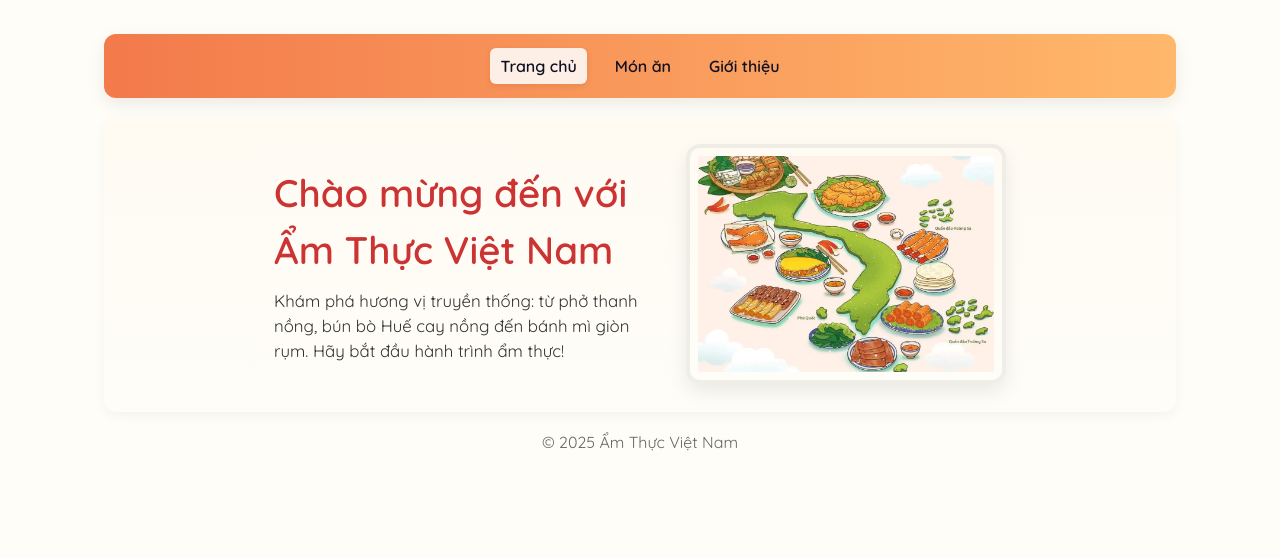
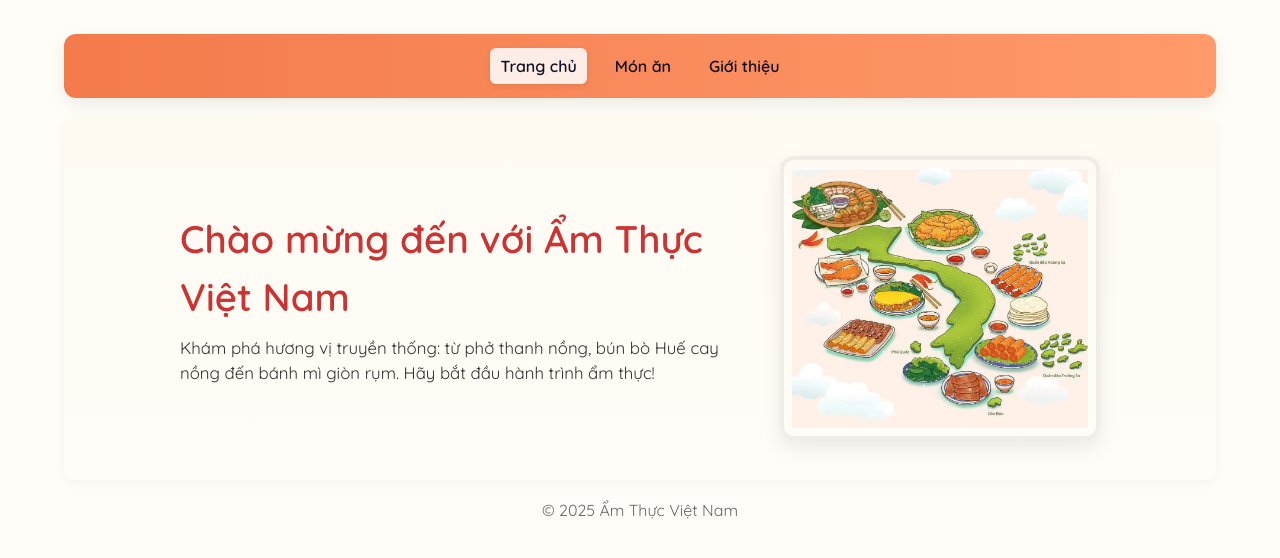
Before and after one commit to Thangvn2006/VietNam_food, a plain HTML site: page index.html in a window 1280 px wide. Drawn offline with Linux system fonts and the light colour scheme.

Commit message:
Update style.css

```diff
--- a/style.css
+++ b/style.css
@@ -38,9 +38,10 @@ nav {
   justify-content: center;
   align-items: center;
   padding: 14px 18px;
-  background: linear-gradient(90deg,#f37a4b,#ffb86b);
+  background: linear-gradient(90deg,#f37a4b,#ff9a6b);
   border-radius: 12px;
   box-shadow: 0 6px 18px rgba(0,0,0,0.08);
+  flex-wrap: wrap;
 }
 nav a {
   color: #112;
@@ -48,15 +49,19 @@ nav a {
   font-weight: 600;
   padding: 6px 10px;
   border-radius: 6px;
+  transition: background 0.2s ease, box-shadow 0.2s ease;
+}
+nav a:hover {
+  background: rgba(255,255,255,0.4);
+  box-shadow: 0 2px 6px rgba(0,0,0,0.08);
 }
 nav a[aria-current="page"] {
   background: rgba(255,255,255,0.85);
   box-shadow: 0 2px 6px rgba(0,0,0,0.08);
 }
 
-
 .container {
-  max-width: 1100px;
+  max-width: 1200px;
   margin: 18px auto;
   padding: 0 14px;
 }
@@ -72,8 +77,12 @@ nav a[aria-current="page"] {
   border-radius: 12px;
   box-shadow: 0 4px 12px rgba(0,0,0,0.04);
 }
-.hero .hero-text { max-width: 560px; }
-.hero h1 { color:#c33; font-size: clamp(1.6rem, 3vw, 2.4rem); margin-bottom: 8px; }
+.hero .hero-text { max-width: 560px; text-align: center; }
+.hero h1 {
+  color:#c33;
+  font-size: clamp(1.6rem, 3vw, 2.4rem);
+  margin-bottom: 8px;
+}
 .hero p { font-size: 1.05rem; color:#333; }
 
 .main-image {
@@ -87,19 +96,18 @@ nav a[aria-current="page"] {
   object-fit: cover;
   transition: transform .28s ease, box-shadow .28s ease, filter .28s ease;
 }
-.main-image:hover { transform: translateY(-6px) scale(1.02); filter: contrast(1.04); }
+.main-image:hover {
+  transform: translateY(-6px) scale(1.03);
+  filter: contrast(1.05);
+  box-shadow: 0 10px 24px rgba(0,0,0,0.12);
+}
 
 .grid-gallery {
   display: grid;
   grid-template-columns: repeat(auto-fit, minmax(260px, 1fr));
   gap: 22px;
   margin-top: 22px;
-  align-items: start;
-  grid-auto-rows: auto;
-  justify-items: stretch;
-  align-content: start;
 }
-
 .grid-gallery > div {
   background: #fff;
   padding: 14px;
@@ -110,13 +118,11 @@ nav a[aria-current="page"] {
   display: flex;
   flex-direction: column;
   gap: 10px;
-  min-height: 100%;
 }
 .grid-gallery > div:hover {
   transform: translateY(-8px);
-  box-shadow: 0 14px 30px rgba(0,0,0,0.10);
+  box-shadow: 0 14px 30px rgba(0,0,0,0.1);
 }
-
 .grid-gallery img {
   width: 100%;
   height: 180px;
@@ -132,16 +138,13 @@ nav a[aria-current="page"] {
   box-shadow: 0 10px 24px rgba(0,0,0,0.12);
   filter: saturate(1.05) brightness(1.02);
 }
-
 .grid-gallery h2 { color: #c0392b; font-size: 1.15rem; margin-top: 6px; }
 .grid-gallery p { color: #333; font-size: 0.98rem; }
 
 .grid-gallery > div:nth-child(odd) {
-  border-radius: 18px;
   background: linear-gradient(180deg, #fffdf7, #fff8f2);
 }
 .grid-gallery > div:nth-child(even) {
-  border-radius: 10px;
   background: linear-gradient(180deg, #ffffff, #fffefd);
 }
 
@@ -166,7 +169,11 @@ nav a[aria-current="page"] {
   padding: 8px;
   box-shadow: 0 8px 20px rgba(0,0,0,0.06);
 }
-.about-container p { max-width: 600px; text-align: left; font-size: 1.05rem; }
+.about-container p {
+  max-width: 600px;
+  text-align: left;
+  font-size: 1.05rem;
+}
 
 footer {
   margin-top: 28px;
@@ -174,19 +181,20 @@ footer {
   color: #666;
 }
 
-
-@media screen and (min-width: 772px) {
-    div {
-        width: 45vw;
-        display: inline-block;
-    }
-    img {
-        max-height: 30vh;
-    }
+@media (max-width: 480px) {
+  nav { gap: 10px; padding: 10px; }
+  .hero { padding: 18px; }
+  .hero .hero-text { text-align: center; }
+  .grid-gallery img { height: 150px; }
 }
 
-@media screen and (min-width: 998px) {
-    div {
-        width: 30vw;
-    }
+@media (min-width: 768px) {
+  .about-container { flex-wrap: nowrap; }
+  .hero .hero-text { text-align: left; }
 }
+
+@media (min-width: 1024px) {
+  .container { padding: 0 24px; }
+  .hero { gap: 40px; padding: 40px; }
+  .grid-gallery img { height: 200px; }
+}
```
